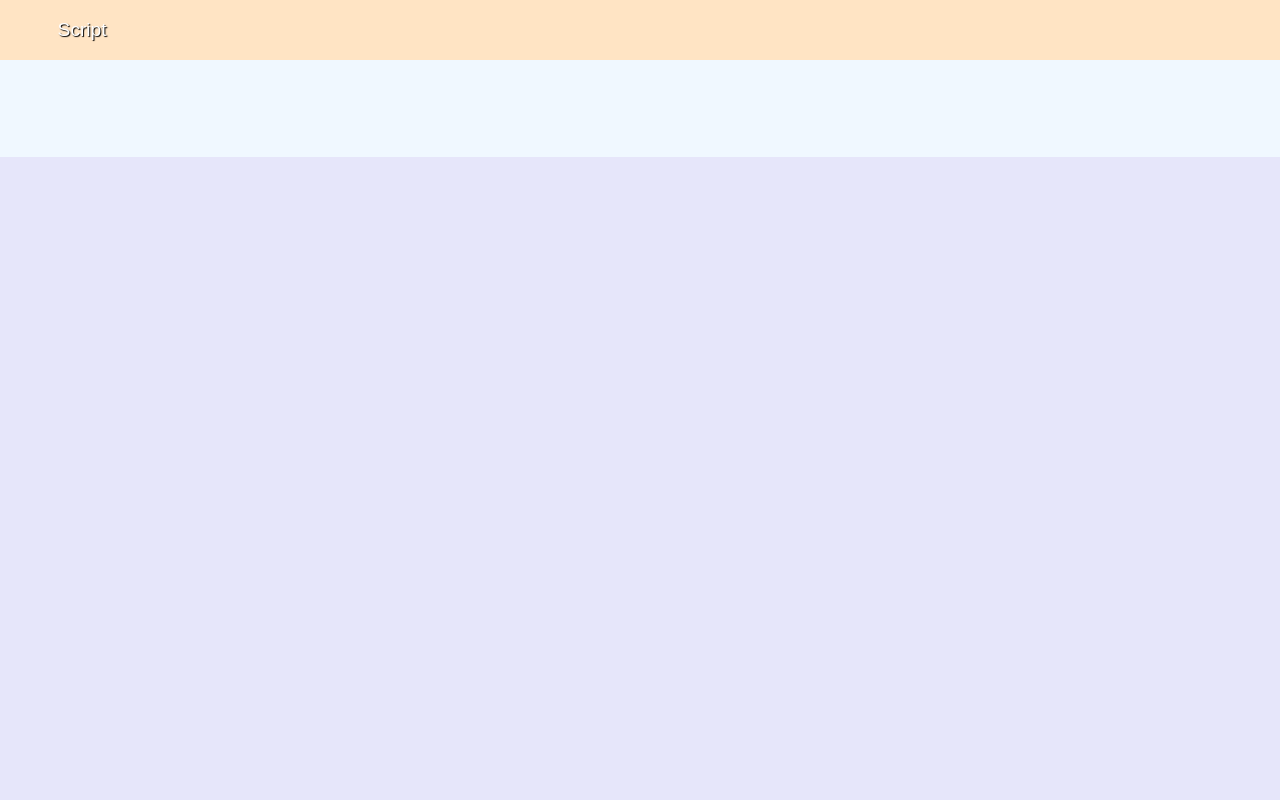
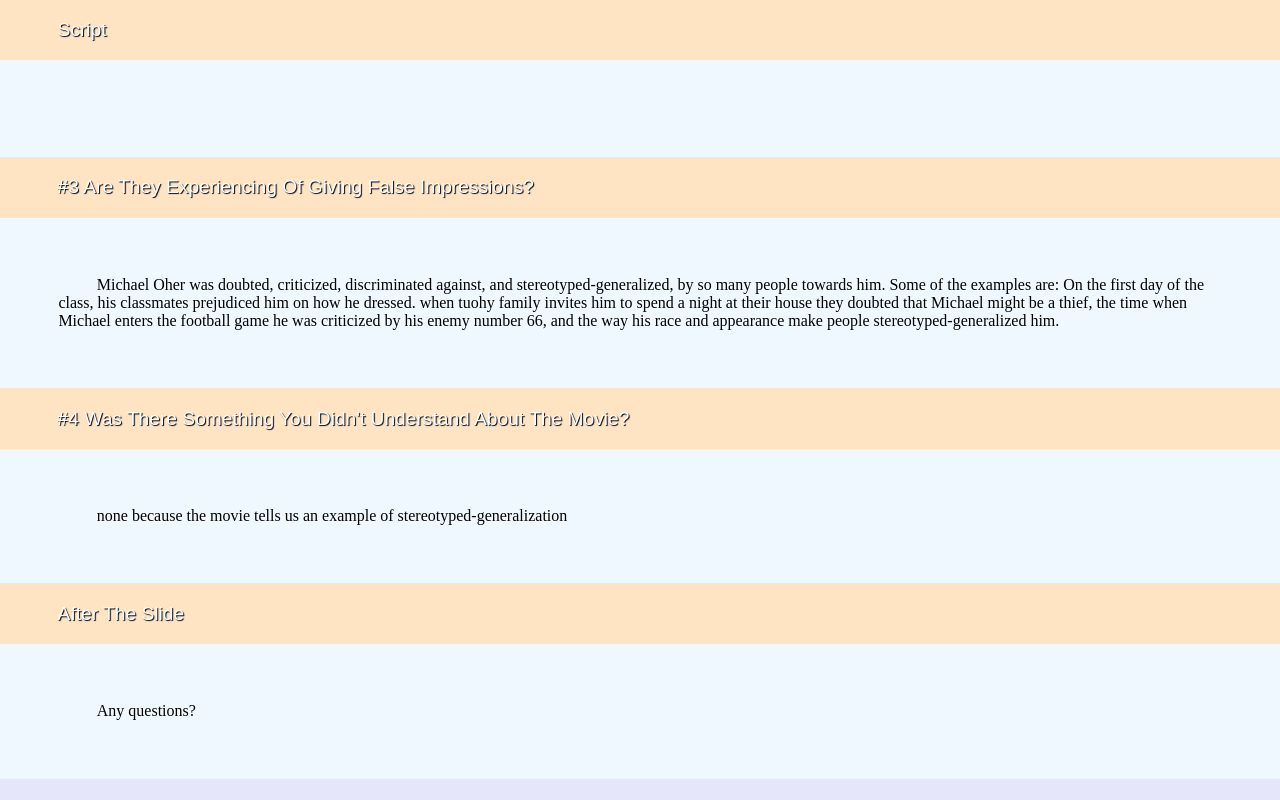
Before and after one commit to rcph-smz/shs_blog, a plain HTML site: page notes/script/index.html in a window 1280 px wide. Drawn offline with Linux system fonts and the light colour scheme.

Commit message:
theblindside

```diff
--- a/notes/script/index.html
+++ b/notes/script/index.html
@@ -63,7 +63,53 @@
             </div>
         </div>
     </div>
+    <div class="note-object">
+        <div class="note-title">
+            #3 are they experiencing of giving false impressions?
+        </div>
+        <div class="note-content-wrapper">
+            <div class="note-content">
+                Michael Oher was doubted, criticized, discriminated against, and stereotyped-generalized, by so many people towards him.
+                Some of the examples are:
+                On the first day of the class, his classmates prejudiced him on how he dressed. when tuohy family invites him to spend a night at their house they doubted that Michael might be a thief, the time when Michael enters the football game he was criticized by his enemy number 66,
+                and the way his race and appearance make people stereotyped-generalized him.
 
+                <!-- michael spend night at tuohy family
+                he was doubted that he might be a thief,
+
+                at first night, he was doubted by tuohy family that he might be a thief,
+
+                the way how he looks social-generalize him that he might be a criminal or something,
+
+                The way they doubted him to be a thief when he spend the first night at the tuohy family,
+
+                he was criticize at football battle "fat ass (that what's he says)"
+
+                because of how his appearance are, they also
+                mistaken idea or belief many people have about a thing or group that is based upon how they look on the outside -->
+            </div>
+        </div>
+    </div>
+    <div class="note-object">
+        <div class="note-title">
+            #4 was there something you didn't understand about the movie?
+        </div>
+        <div class="note-content-wrapper">
+            <div class="note-content">
+                none because the movie tells us an example of stereotyped-generalization
+            </div>
+        </div>
+    </div>
+    <div class="note-object">
+        <div class="note-title">
+            After the slide
+        </div>
+        <div class="note-content-wrapper">
+            <div class="note-content">
+                Any questions?
+            </div>
+        </div>
+    </div>
     <script>
         const documents = {
 
```
